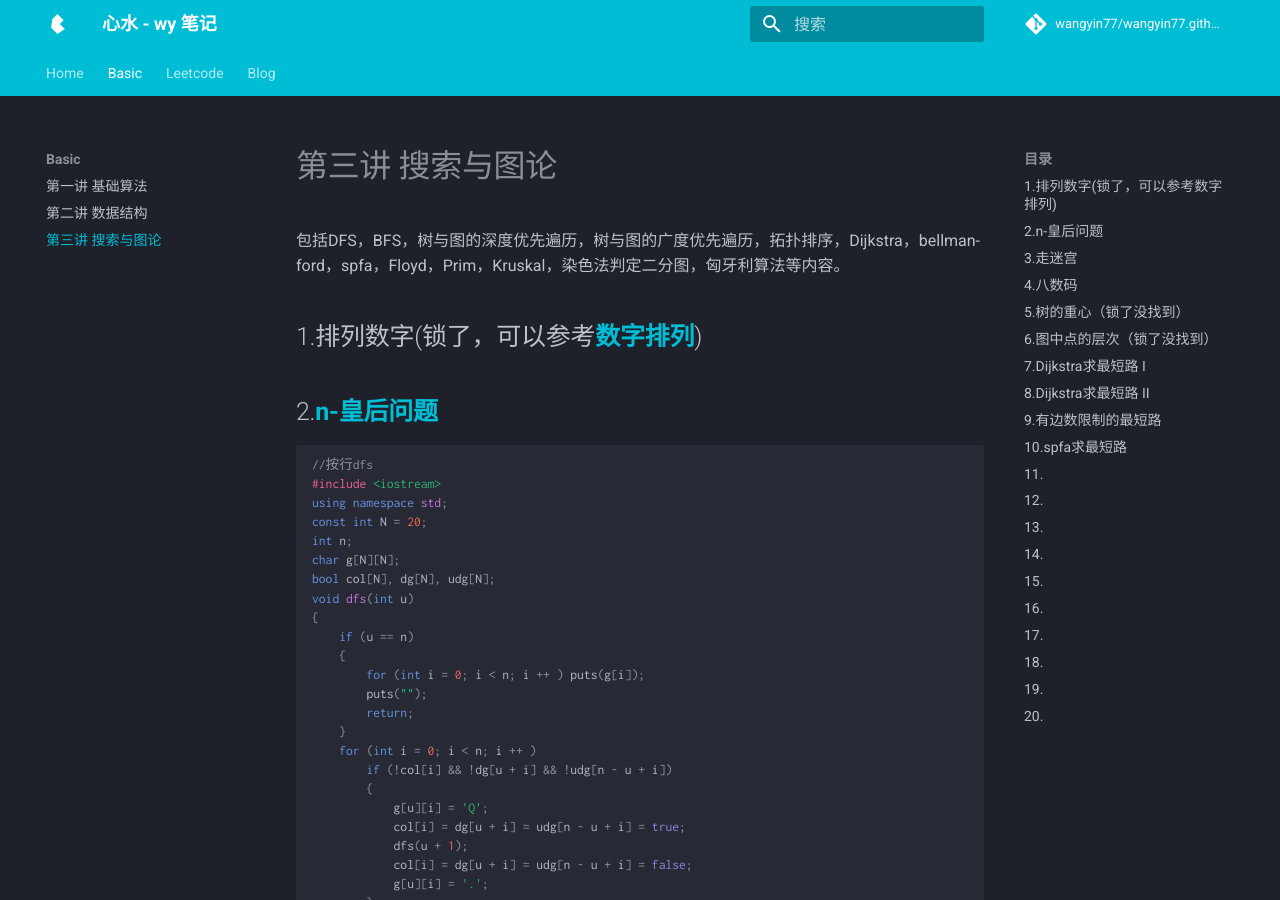
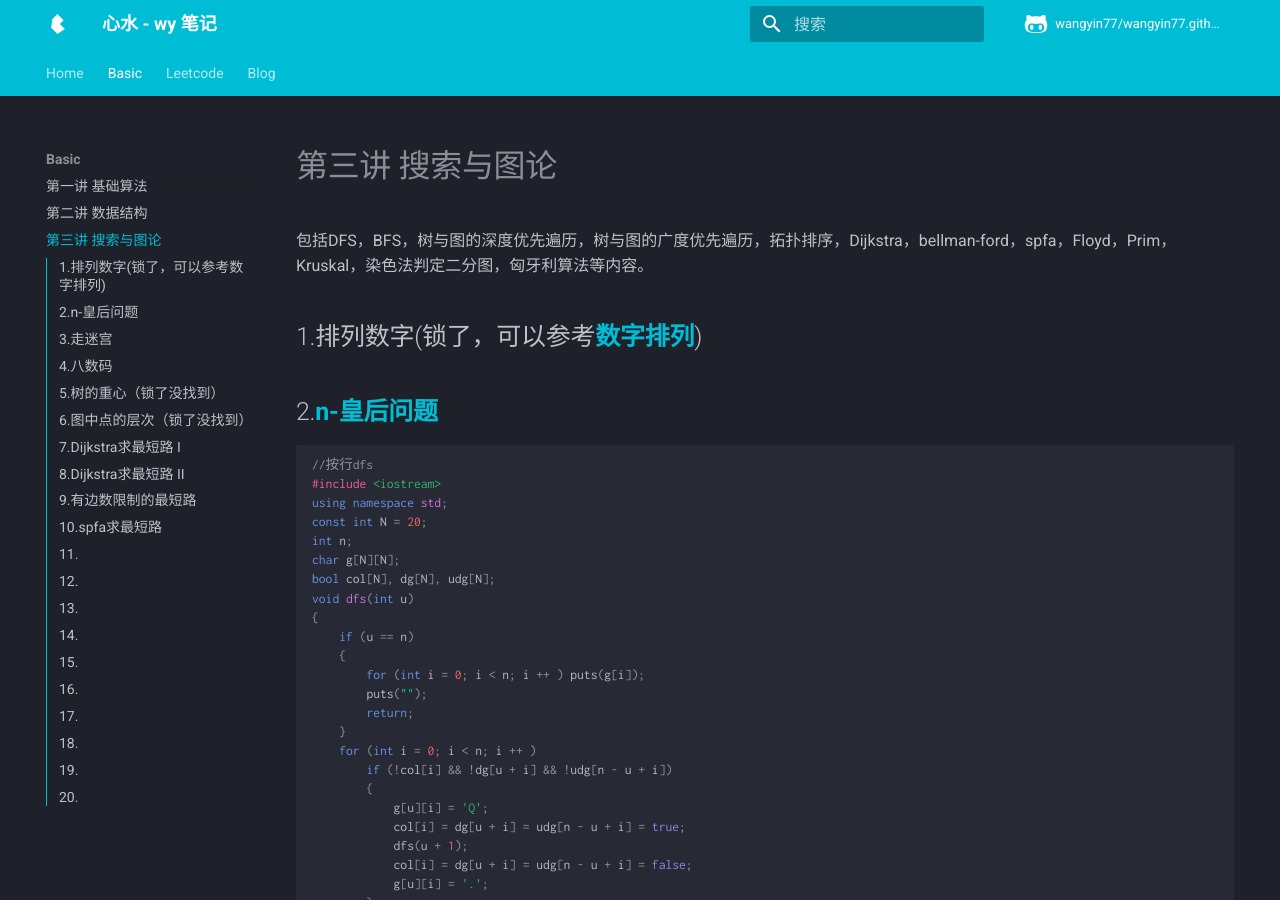
Before and after one commit to wangyin77/wangyin77.github.io, an MkDocs documentation site: the page built from docs/basic/search.md, in a window 1280 px wide and 900 px high. Built offline with MkDocs 1.6.1 and Material for MkDocs 9.7.7, drawn with Linux system fonts in a browser that asks for light colours; comment, search, counter and statistics services are not loaded.

Commit message:
Update mkdocs.yml

```diff
--- a/mkdocs.yml
+++ b/mkdocs.yml
@@ -58,6 +58,7 @@ nav:
 theme:
   icon:
     logo: material/bulma
+    repo: fontawesome/brands/github-alt
   name: material
   static_templates:
     - 404.html
@@ -71,6 +72,9 @@ theme:
 
   features:
     - navigation.tabs
+    - navigation.expand
+    - navigation.instant
+    - toc.integrate
   font:
     text: 'Roboto'
     code: 'Inconsolata'
@@ -79,7 +83,7 @@ theme:
 extra:
   social:
     - icon: fontawesome/brands/github
-      link: https://github.com/squidfunk
+      link: github.com/wangyin77/
   disqus: wybi-ji
 
 # Extensions
```
